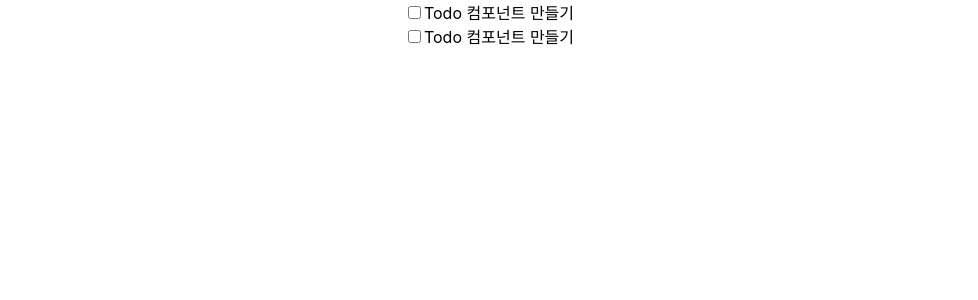
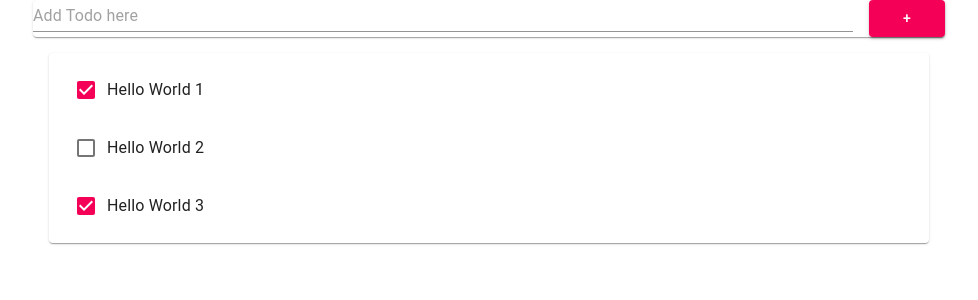
Before and after one commit to hyeonjichoi21/todo-react-app, a React (Create React App) app: page / in a window 1280 px wide. Shown: the top 300 px of the page, without its empty margins (151-1129 px from the left). Built offline with nearby package versions, Linux system fonts and the light colour scheme.

Commit message:
4/12 수업 종료

```diff
--- /dev/null
+++ b/src/AddTodo.js
@@ -0,0 +1,64 @@
+import React from "react"
+import { TextField, Paper, Button, Grid } from "@material-ui/core"
+
+class AddTodo extends React.Component {
+    constructor(props) {
+        super(props);
+        this.state = { item: { title: ""}};
+        this.add = props.add;
+    }
+
+    onInputChange = (e) => {
+        const thisItem = this.state.item;
+        thisItem.title = e.target.value;
+        this.setState({item: thisItem});
+        console.log(thisItem);
+    }
+
+    onButtonClick = () => {
+        // add 함수 이용해서 item 추가하기
+        this.add(this.state.item);
+        this.setState({item: {title: ""}});
+    }
+
+    enterKeyEventHandler = (e) => {
+        if( e.key === 'Enter') {
+            this.onButtonClick();
+        }
+
+    }
+
+    render() {
+        return(
+            <Paper>
+                <Grid container>
+                    <Grid xs={11} md={11} item style={{ paddingRight: 16}}>
+                        <TextField
+                            placeholder="Add Todo here"
+                            fullWidth
+                            onChange={this.onInputChange}
+                            onKeyPress={this.enterKeyEventHandler}
+                            value={this.state.item.title}
+                        />
+                    </Grid>
+                    <Grid xs={1} md={1} item >
+                        <Button
+                            fullWidth
+                            color="secondary"
+                            variant="contained"
+                            onClick={this.onButtonClick}
+                        >
+                            +
+                        </Button>
+                    </Grid>
+                </Grid>
+            </Paper>
+
+        )
+
+    }
+
+
+}
+
+export default AddTodo;
--- a/src/App.js
+++ b/src/App.js
@@ -1,21 +1,53 @@
 import React from 'react';
 import './App.css';
-import Todo from './Todo'
-
+import Todo from './Todo';
+import { Paper, List, Container } from "@material-ui/core";
+import AddTodo from "./AddTodo.js"
 
 class App extends React.Component {
   constructor(props) {
     super(props);
     this.state = {
-      item: {id: 0, title: "Hello World 1", done: true},
-    }
+      items: [
+        {id: 0, title: "Hello World 1", done: true},
+        {id: 1, title: "Hello World 2", done: false},
+        {id: 2, title: "Hello World 3", done: true},
+      ]
+    };
+  }
+
+  add = (item) => {
+    const thisItems = this.state.items;
+    item.id = "ID-" + thisItems.length;
+    item.done = false;
+    thisItems.push(item);
+    this.setState({items: thisItems});
+
+    console.log("items: ", this.state.items);
+
   }
 
   render() {
+    var todoItems = this.state.items.length > 0 && (
+      <Paper style={{margin:16}}>
+        <List>
+          { this.state.items.map((item, index) => (
+              <Todo item={item} key={item.id} />
+          ))}
+        </List>
+      </Paper>
+    );
+
+
     return (
       <div className="App">
-        <Todo item={this.state.item} />
-        <Todo />
+        <Container maxWidth="md">
+          <AddTodo add={this.add} />
+          <div className="TodoList">
+            {/* <Todo> 컴포넌트 여러 개*/}
+            {todoItems}
+          </div>
+        </Container>
       </div>
   );
   }
--- a/src/Todo.js
+++ b/src/Todo.js
@@ -1,23 +1,29 @@
 import React from 'react';
+import { ListItem, ListItemText, InputBase, Checkbox } from "@material-ui/core"
 
 class Todo extends React.Component {
+    constructor(props) {
+        super(props);
+        this.state = { item: props.item };
+    }
+
     render() {
+        const item = this.state.item;
         return(
-            <div className='Todo'>
-                <input type="checkbox" id="todo0" name="todo0" value="todo0" />
-                <label for="todo01">Todo 컴포넌트 만들기</label>
-                {
-                  /*
-                        comment here
-                  */
-                }
-                {
-                   // comment1
-                   // comment2
-                   // comment3
-                }
-
-            </div>
+            <ListItem>
+                <Checkbox checked={item.done} />
+                <ListItemText>
+                    <InputBase
+                        inputProps={{ "aria-label": "naked" }}
+                        type="text"
+                        id={item.id}
+                        name={item.id}
+                        value={item.title}
+                        multiline={true}
+                        fullWidth={true}
+                    />
+                </ListItemText>
+            </ListItem>
 
         );
     }
```
